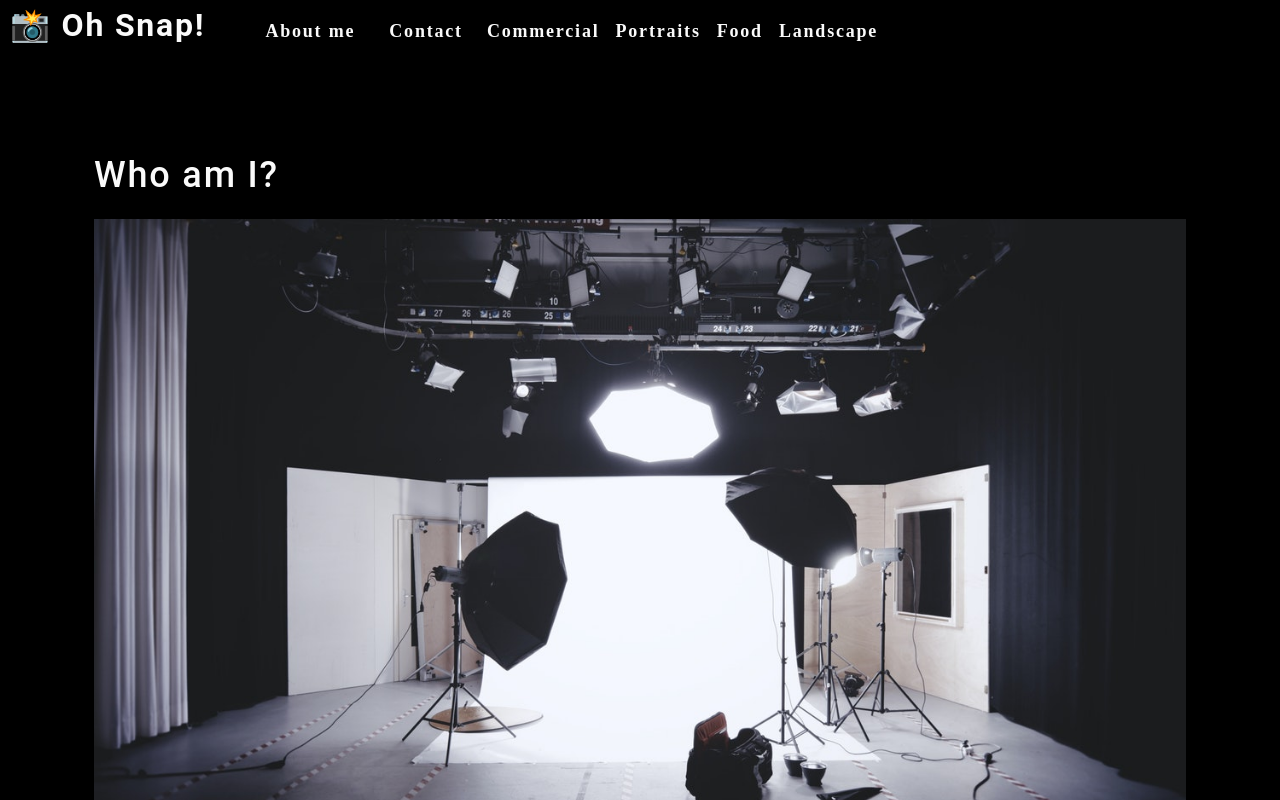
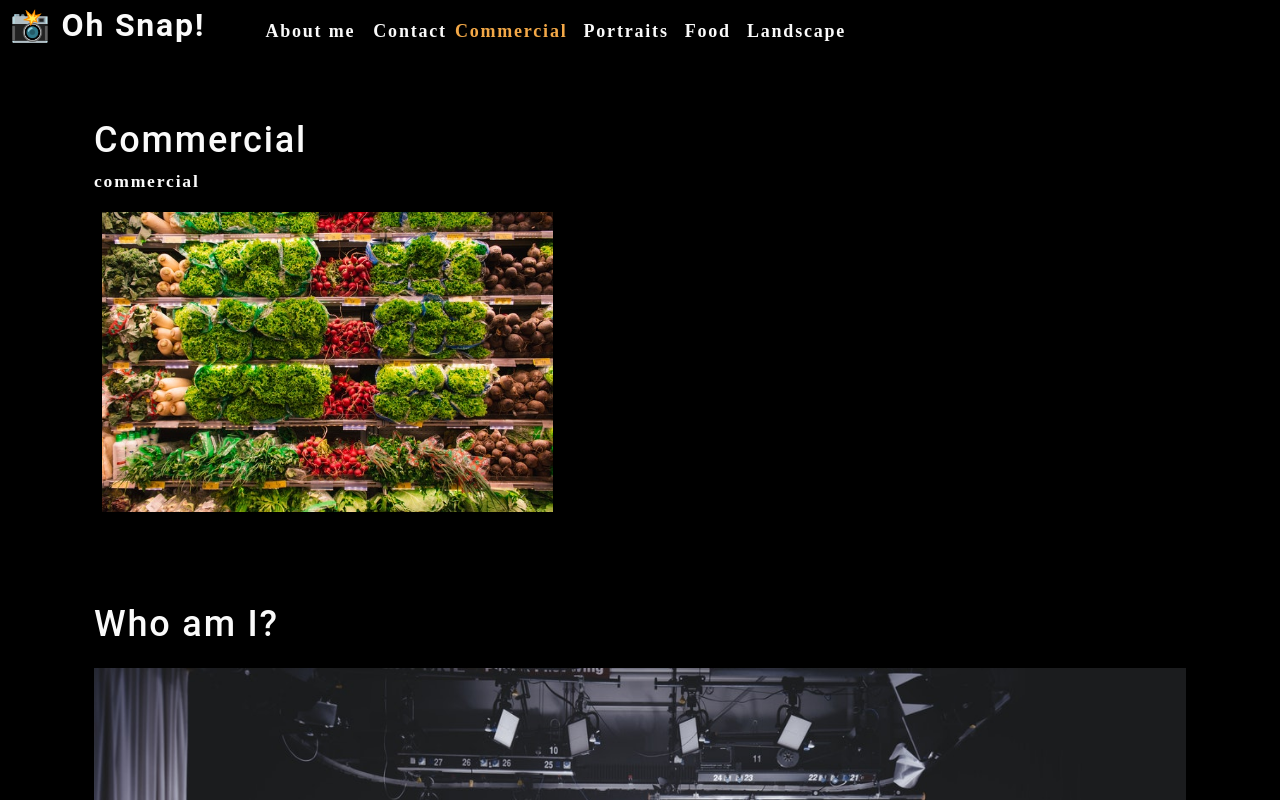
Before and after one commit to Samantha-Ruth/photo-port, a React (Create React App) app: page / in a window 1280 px wide. Shown: the top 800 px of the page. Built offline with nearby package versions, Linux system fonts and the light colour scheme.

Commit message:
added props and hooks to Nav

```diff
--- a/src/App.js
+++ b/src/App.js
@@ -1,15 +1,34 @@
-import React from 'react';
+import React, { useState } from 'react';
 import './App.css';
 import Nav from './components/Nav';
 import About from './components/About';
+import Gallery from './components/Gallery';
 
 function App() {
+  const [categories] = useState([
+    {
+      name: 'commercial',
+      description: 'Photos of grocery stores, food trucks, and other commercial projects',
+    },
+    { name: 'portraits', description: 'Portraits of people in my life' },
+    { name: 'food', description: 'Delicious delicacies' },
+    { name: 'landscape', description: 'Fields, farmhouses, waterfalls, and the beauty of nature' },
+  ]);
+
+  const [currentCategory, setCurrentCategory] = useState(categories[0]);
 
   return (
     <div>
-      <Nav />
+      <Nav
+        categories={categories}
+        setCurrentCategory={setCurrentCategory}
+        currentCategory={currentCategory}
+      ></Nav>
       <main>
-          <About />
+        <div>
+          <Gallery></Gallery>
+          <About></About>
+        </div>
       </main>
     </div>
   );
--- /dev/null
+++ b/src/components/Gallery/index.js
@@ -0,0 +1,25 @@
+import React from "react";
+import { capitalizeFirstLetter } from '../../utils/helpers';
+import photo from "../../assets/small/commercial/0.jpg";
+
+function Gallery(props) {
+  const currentCategory = {
+    name: "commercial",
+    description:
+      "Photos of grocery stores, food trucks, and other commercial projects",
+  };
+  return (
+    <section>
+      <h1>{capitalizeFirstLetter(currentCategory.name)}</h1>
+      <p>{currentCategory.name}</p>
+      <div className="flex-row">
+          <img
+            src={photo}
+            alt="Commercial Example"
+            className="img-thumbnail mx-1"
+          />
+      </div>
+    </section>
+  );
+}
+export default Gallery;
--- a/src/components/Nav/index.js
+++ b/src/components/Nav/index.js
@@ -1,27 +1,16 @@
-import React from "react";
+import React, { useEffect } from "react";
 import { capitalizeFirstLetter } from "../../utils/helpers";
 
-function Nav() {
-  const categories = [
-    {
-      name: "commercial",
-      description:
-        "Photos of grocery stores, food trucks, and other commercial projects",
-    },
-    { name: "portraits", description: "Portraits of people in my life" },
-    { name: "food", description: "Delicious delicacies" },
-    {
-      name: "landscape",
-      description: "Fields, farmhouses, waterfalls, and the beauty of nature",
-    },
-  ];
 
-  const handleClick = () => {
-    console.log("click handled");
-  };
+function Nav(props) {
+  const { categories = [], setCurrentCategory, currentCategory } = props;
+
+  useEffect(() => {
+    document.title = capitalizeFirstLetter(currentCategory.name);
+  }, [currentCategory]);
 
   return (
-    <header data-testid="header" className="flex-row px-1">
+    <header className="flex-row px-1">
       <h2>
         <a data-testid="link" href="/">
           <span role="img" aria-label="camera">
@@ -34,18 +23,23 @@
       <nav>
         <ul className="flex-row">
           <li className="mx-2">
-          <a data-testid="about" href="#about">
+            <a data-testid="about" href="#about">
               About me
             </a>
           </li>
-          <li className={"mx-2"}>
-            <span onClick={() => handleClick()}>Contact</span>
+          <li>
+            <span>Contact</span>
           </li>
           {categories.map((category) => (
-            <li className="mx-1" key={category.name}>
+            <li
+              className={`mx-1 ${
+                currentCategory.name === category.name && "navActive"
+              }`}
+              key={category.name}
+            >
               <span
                 onClick={() => {
-                  handleClick();
+                  setCurrentCategory(category);
                 }}
               >
                 {capitalizeFirstLetter(category.name)}
```
Also changed, not shown: src/Older-App.js (added, +20 -0 lines), src/components/Nav/older_index.js (added, +61 -0 lines).
